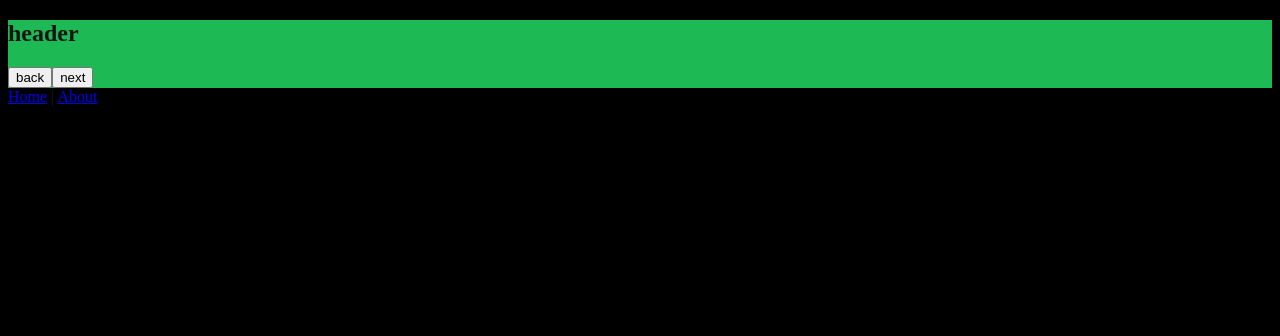
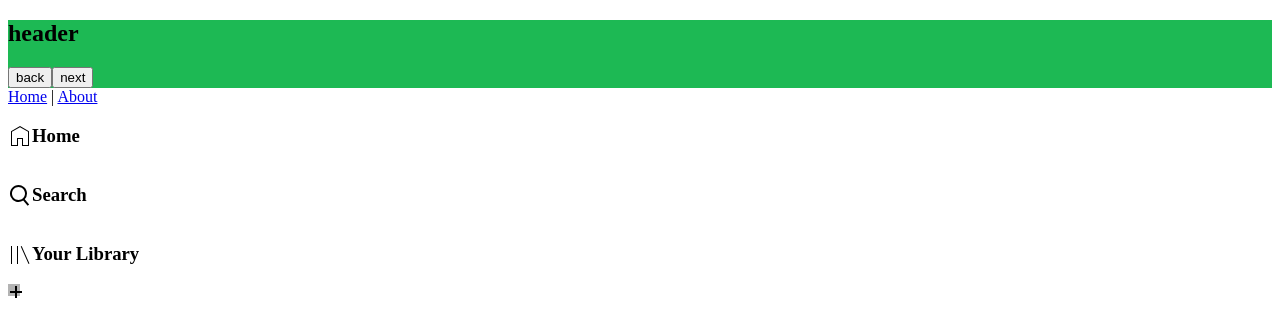
Before and after one commit to Noamzil/AudioFly, a Vue app: page /#/search in a window 1280 px wide. Shown: the top 336 px of the page. Built offline with nearby package versions, Linux system fonts and the light colour scheme.

Commit message:
started side bar

```diff
--- a/src/App.vue
+++ b/src/App.vue
@@ -10,14 +10,17 @@
     </div>
     <router-view/>
   </div>
+  <app-side-bar />
 </section>
 </template>
 
 <script>
 import appHeader from './components/app-header.cmp.vue'
+import appSideBar from './components/side-bar.cmp.vue'
 export default {
   components: {
-    appHeader
+    appHeader,
+    appSideBar
   }
 }
 </script>
--- /dev/null
+++ b/src/components/side-bar.cmp.vue
@@ -0,0 +1,42 @@
+<template>
+  <section>
+    <div>
+      <a class="side-bar-icon">
+        <svg role="img" class="home-icon">
+          <path
+            d="M9 14h6v7h5V7.8l-8-4.6-8 4.6V21h5v-7zm1 8H3V7.2L12 2l9 5.2V22h-7v-7h-4v7z"
+          ></path>
+        </svg>
+        <h3>Home</h3>
+      </a>
+      <a class="side-bar-icon">
+        <svg role="img" class="search-icon">
+          <path
+            d="M16.736 16.262A8.457 8.457 0 0019 10.5a8.5 8.5 0 10-3.779 7.067l4.424 5.18 1.521-1.299-4.43-5.186zM10.5 17C6.916 17 4 14.084 4 10.5S6.916 4 10.5 4 17 6.916 17 10.5 14.084 17 10.5 17z"
+          ></path>
+        </svg>
+        <h3>Search</h3>
+      </a>
+      <a class="side-bar-icon">
+        <svg role="img" class="collection-icon">
+          <path
+            d="M13.66 4.097l-.913.406 7.797 17.513.914-.406L13.66 4.097zM3 22h1V4H3v18zm6 0h1V4H9v18z"
+          ></path>
+        </svg>
+        <h3>Your Library</h3>
+      </a>
+    </div>
+    <div>
+      <div class="create-playlist-icon">
+        <svg role="img">
+          <path d="M14 7H9V2H7v5H2v2h5v5h2V9h5z"></path>
+          <!-- <path fill="none" d="M0 0h16v16H0z"></path> -->
+        </svg>
+      </div>
+    </div>
+  </section>
+</template>
+
+<script>
+export default {};
+</script>
--- /dev/null
+++ b/src/style/cmps/_side-bar.scss
@@ -0,0 +1,18 @@
+svg {
+    height: 24px;
+    width: 24px;
+    color: white;
+}
+
+.side-bar-icon {
+    display: flex;
+    align-items: center;
+}
+
+// background: linear-gradient(135deg,#450af5,#c4efd9);
+
+.create-playlist-icon {
+    background-color:#b3b3b3;
+    height: 12px;
+    width: 12px;
+}
--- a/src/style/style.scss
+++ b/src/style/style.scss
@@ -1,8 +1,10 @@
 body {
-    background-color: black;
-    color: #191414;
+    // background-color: black;
+    // color: #191414;
 }
 header {
 
     background-color: #1db954;
 }
+
+@import 'cmps/side-bar';
```
Also changed, not shown: src/assets/Spotify logo.png (added).
